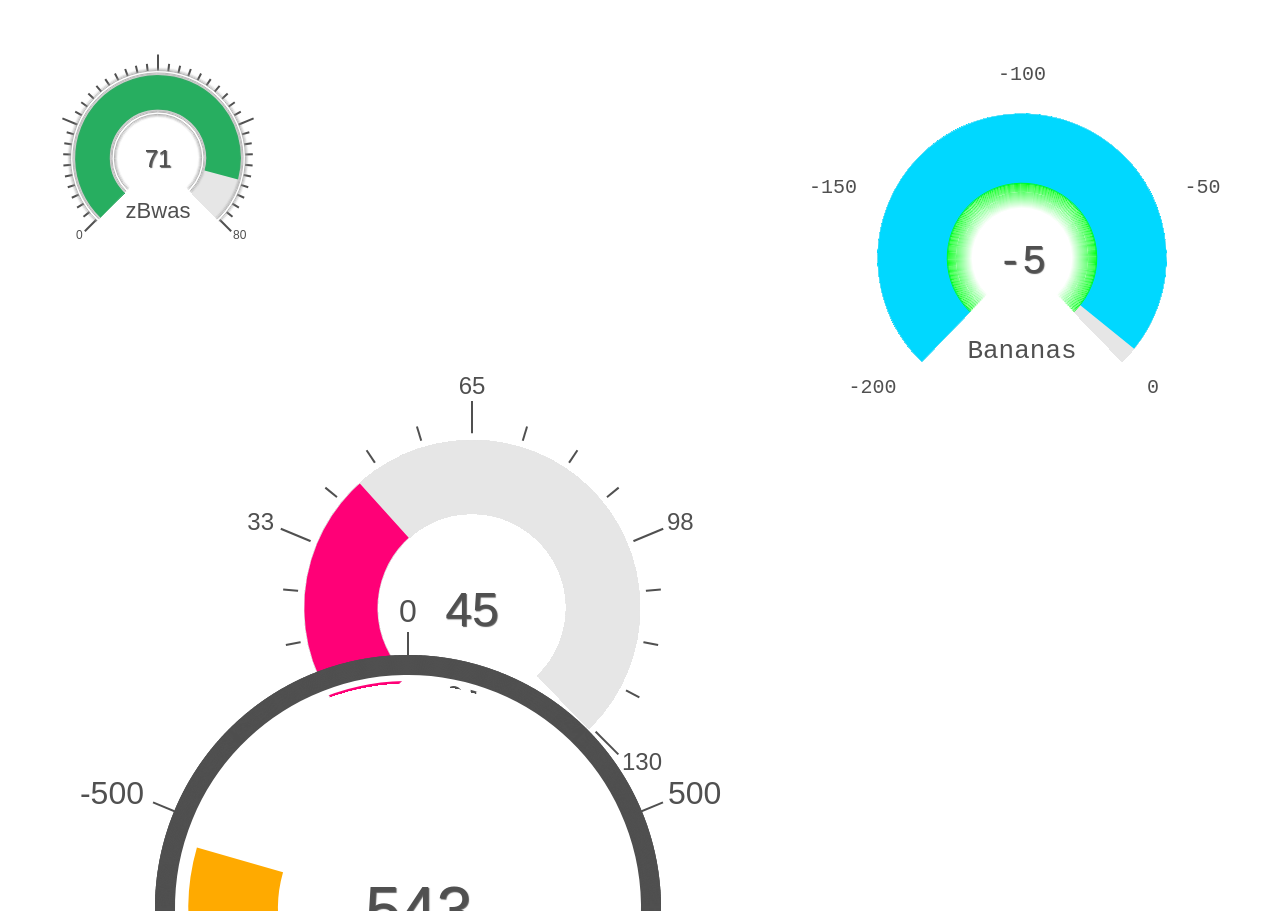
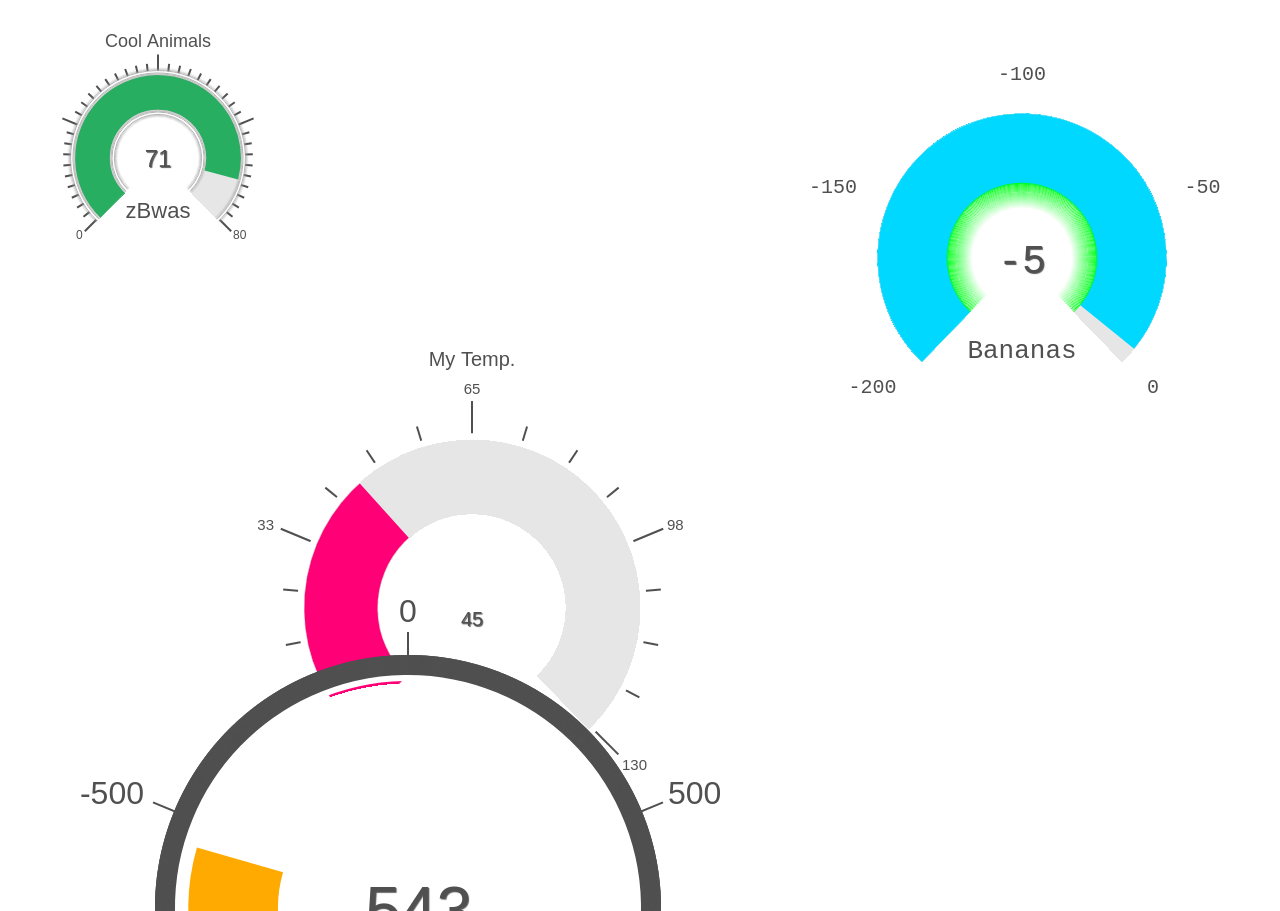
Before and after one commit to dezman/cGauge, a plain HTML site: page index.html in a window 1280 px wide. Shown: the top 911 px of the page. Drawn offline with nearby package versions, Linux system fonts and the light colour scheme.

Commit message:
added title option as well as titleOffset and various fontSize options

```diff
--- a/cGauge.js
+++ b/cGauge.js
@@ -14,17 +14,24 @@ var cGauge = function(options) {
 
   var
     node            = options.node,
-    unit            = options.unit        || '',
-    value           = options.value       || 0,
-    arcColor        = options.arcColor    || '#27AE60',
-    arcWidth        = options.arcWidth    || 1,
-    fillColor       = options.fillColor   || 'rgb(230, 230, 230)',
-    font            = options.font        || 'sans-serif',
-    fontColor       = options.fontColor   || 'rgb(80, 80, 80)',
-    tickColor       = options.tickColor   || 'rgb(80,80,80)',
-    noShadows       = options.noShadows   || false,
-    minValue        = options.minValue    || 0,
-    maxValue        = options.maxValue   === undefined ? findGoodMax(value) : options.maxValue,
+    fontSize        = options.fontSize,
+    valueFontSize   = options.valueFontSize || fontSize,
+    titleFontSize   = options.titleFontSize || fontSize,
+    unitFontSize    = options.unitFontSize  || fontSize,
+    perimFontSize   = options.perimFontSize || fontSize,
+    title           = options.title         || '',
+    titleOffset     = options.titleOffset   || [0, 0],
+    unit            = options.unit          || '',
+    value           = options.value         || 0,
+    arcColor        = options.arcColor      || '#27AE60',
+    arcWidth        = options.arcWidth      || 1,
+    fillColor       = options.fillColor     || 'rgb(230, 230, 230)',
+    font            = options.font          || 'sans-serif',
+    fontColor       = options.fontColor     || 'rgb(80, 80, 80)',
+    tickColor       = options.tickColor     || 'rgb(80,80,80)',
+    noShadows       = options.noShadows     || false,
+    min             = options.min           || 0,
+    max             = options.max        === undefined ? findGoodMax(value) : options.max,
     center          = options.center     === undefined ? true               : options.center,
     outerSpace      = options.outerSpace === undefined ? 0.4                : options.outerSpace,
     innerSpace      = options.innerSpace === undefined ? 0.4                : options.innerSpace,
@@ -32,7 +39,7 @@ var cGauge = function(options) {
     outerNums       = options.outerNums  === undefined ? true               : options.outerNums,
     minNum          = options.minNum     === undefined ? true               : options.minNum,
     maxNum          = options.maxNum     === undefined ? true               : options.maxNum,
-    valueRange      = maxValue - minValue,
+    valueRange      = max - min,
     shadowColor     = 'rgb(155, 155, 155)',
     shadowSize      = 0.15,
 
@@ -53,7 +60,8 @@ var cGauge = function(options) {
     offset          = 134,
     preValForGauge  = 0,
     preVal          = 0,
-    preValSteps     = 0;
+    preValSteps     = 0
+  ;
 
     // shadow options / defaults
 
@@ -84,22 +92,29 @@ var cGauge = function(options) {
     }
   }
 
-    var shadow1 = options.shadow1;
-    var shadow2 = options.shadow2;
-    var shadow3 = options.shadow3;
-    var shadow4 = options.shadow4;
+  var
+    shadow1 = options.shadow1,
+    shadow2 = options.shadow2,
+    shadow3 = options.shadow3,
+    shadow4 = options.shadow4
+  ;
 
 
   // Warnings
   if (document.contains && !document.contains(node)) {
     console.warn('cGauge DOM node not properly defined!');
   }
+  if (W < 1) {
+    console.warn("Your cGauge has a size of 0! You probably just need to set the width and height of the parent element. If this doesn't work, consider looking up offsetWidth, which can sometimes return 0.");
+  }
 
   // Initialize canvases and contexts
-  var ctx  = createCanvas(1, W, H),
+  var
+    ctx  = createCanvas(1, W, H),
     ctx2 = createCanvas(2, W, H),
     ctx3 = createCanvas(3, W, H),
-      ctx4 = createCanvas(4, W, H);
+    ctx4 = createCanvas(4, W, H)
+  ;
 
   function createCanvas(num, width, height) {
     var left = 0, top = 0;
@@ -121,12 +136,15 @@ var cGauge = function(options) {
     var val_dist = normalizeValue(value);
     setGauge(val_dist[0], val_dist[1], value);
   };
-  this.setMaxValue = function(maxValue) {
-    updateMaxAndPerimeterValues(maxValue);
+  this.setMaxValue = function(max) {
+    updateMaxAndPerimeterValues(max);
   };
   this.setUnit = function(unit) {
     updateUnit(unit);
   };
+  this.setTitle = function(title) {
+    updateTitle(title);
+  }
 
   // Main
   // Outer radiant lines
@@ -161,9 +179,11 @@ var cGauge = function(options) {
   if (value !== undefined)
     this.setValue(value);
   if (value !== undefined)
-    this.setMaxValue(maxValue);
+    this.setMaxValue(max);
   if (value !== undefined)
     this.setUnit(unit);
+  if (title !== '')
+    this.setTitle(title);
 
   function findGoodMax(x) {
     var y = Math.pow(10, x.toString().length - 1);
@@ -175,12 +195,12 @@ var cGauge = function(options) {
 
   function normalizeValue(val){
     var valForGauge;
-    if (val < minValue) {
+    if (val < min) {
       valForGauge = 0;
     }
     else {
-      var totalRange = Math.abs(minValue - maxValue);
-      var computedVal = Math.abs(minValue - val);
+      var totalRange = Math.abs(min - max);
+      var computedVal = Math.abs(min - val);
       valForGauge = Math.round((computedVal * 272) / totalRange);
     }
 
@@ -190,19 +210,19 @@ var cGauge = function(options) {
     return [valForGauge, distance];
   }
 
-  function updateMaxAndPerimeterValues(maxValue) {
-    var fontSize     = Math.round(W * 0.04);
-    ctx.font         = fontSize + 'px ' + font;
+  function updateMaxAndPerimeterValues(max) {
+    var fontSize     = perimFontSize || Math.round(W * 0.04) + 'px';
+    ctx.font         = fontSize + ' ' + font;
     ctx.fillStyle    = fontColor;
-    var text1_4      = '' + Math.round((valueRange / 4) + minValue);
-    var text2_4      = '' + Math.round((valueRange / 2) + minValue);
-    var text3_4      = '' + Math.round((valueRange * 3 / 4)  + minValue);
+    var text1_4      = '' + Math.round((valueRange / 4) + min);
+    var text2_4      = '' + Math.round((valueRange / 2) + min);
+    var text3_4      = '' + Math.round((valueRange * 3 / 4)  + min);
     var text1_4Width = ctx.measureText(text1_4).width;
     var text2_4Width = ctx.measureText(text2_4).width;
-    if (maxNum) { ctx.fillText(maxValue, W * 0.75, W * 0.77); }
+    if (maxNum) { ctx.fillText(max, W * 0.75, W * 0.77); }
     if (minNum) {
-      var minValueWidth = ctx.measureText(minValue).width;
-      ctx.fillText(minValue, W * 0.249 - minValueWidth, W * 0.77);
+      var minValueWidth = ctx.measureText(min).width;
+      ctx.fillText(min, W * 0.249 - minValueWidth, W * 0.77);
     }
     if (outerNums) {
       ctx.fillText(text1_4, W * 0.17 - text1_4Width, W * 0.37);
@@ -214,8 +234,8 @@ var cGauge = function(options) {
   function updateCenterText(val) {
     ctx4.clearRect(0, 0, W, H);
     ctx4.fillStyle     = fontColor;
-    var fontSize       = Math.round(W * 0.08);
-    ctx4.font          = fontSize + 'px ' + font;
+    var fontSize       = valueFontSize || Math.round(W * 0.08) + 'px';
+    ctx4.font          = fontSize + ' ' + font;
     var text           = '' + val;
     var text_width     = ctx4.measureText(text).width;
     ctx4.shadowColor   = "rgb(90,90,90)";
@@ -229,10 +249,19 @@ var cGauge = function(options) {
     var text      = '' + unit;
     var space     = W * 0.22;
     var maxSize   = Math.round(W * 0.1);
-    ctx.font      = getGoodFontSize(ctx, text, space, font, maxSize);
+    ctx.font      = unitFontSize ? unitFontSize + 'px ' + font : getGoodFontSize(ctx, text, space, font, maxSize);
     ctx.fillStyle = fontColor;
     var textWidth = ctx.measureText(text).width;
-    ctx.fillText(text, W * 0.5 - textWidth/2, W * 0.5 + W * 0.2); // to center text
+    ctx.fillText(text, W * 0.5 - textWidth/2, W * 0.7); // to center text
+  }
+
+  function updateTitle(title) {
+    var text = '' + title;
+    var space = W * .90;
+    ctx.font  = titleFontSize ? titleFontSize + ' ' + font : getGoodFontSize(ctx, text, space, font, W * 0.12);
+    ctx.fillStyle = fontColor;
+    var textWidth = ctx.measureText(text).width;
+    ctx.fillText(text, (W * 0.5 - textWidth/2) + titleOffset[0], (W * 0.13) + titleOffset[1]); // to center text
   }
 
   function getGoodFontSize(ctx, text, space, font, maxSize) {
--- a/index.html
+++ b/index.html
@@ -47,23 +47,31 @@
 // Here is a list of all the available options for cGauge and their default values.
 
 var defaultOptions = {
-  unit: '',
-  value     : 0,
-  maxValue  : 100,                          // actually defaults to function findGoodMax(value);
-  arcColor  : '#27AE60',
-  arcWidth  : 1,
-  font      : 'sans-serif',
-  fillColor : 'rgb(230, 230, 230)',
-  fontColor : 'rgb(80, 80, 80)',
-  tickColor : 'rgb(80,80,80)',
-  outerSpace: 0.4,
-  innerSpace: 0.4,
-  ticks     : 40,                           // If not evenly divisible by 4, long ticks will be omitted.
-  outerNums : true,
-  minNum    : true,
-  maxNum    : true,
-  center    : true,                         // centers gauge within containing element
-  noShadows : false,
+  unit         : '',
+  title        : '',
+  titleOffset  : [0, 0],                    // [x, y] offset, numbers only
+  fontSize     : '',                        // you must specify units i.e. '12px'
+  valueFontSize: '',                        // defaults to fontSize if defined
+  titleFontSize: '',
+  unitFontSize : '',
+  perimFontSize: '',
+  value        : 0,
+  min          : 0,
+  max          : 100,                       // actually defaults to function findGoodMax(value);
+  arcColor     : '#27AE60',
+  arcWidth     : 1,
+  font         : 'sans-serif',
+  fillColor    : 'rgb(230, 230, 230)',
+  fontColor    : 'rgb(80, 80, 80)',
+  tickColor    : 'rgb(80,80,80)',
+  outerSpace   : 0.4,
+  innerSpace   : 0.4,
+  ticks        : 40,                        // If not evenly divisible by 4, long ticks will be omitted.
+  outerNums    : true,
+  minNum       : true,
+  maxNum       : true,
+  center       : true,                      // centers gauge within containing element
+  noShadows    : false,
   shadow1: {                                // Shadows are ordered 1-4 from outermost to innermost,
     size : .15,
     color: 'rgb(155, 155, 155)'             // Must be rgb or hex code, css color-names will not work.
@@ -86,6 +94,8 @@ var defaultOptions = {
 
 var options1 = {
     node: document.getElementById('gauge1'),
+    title: 'Cool Animals',
+    titleFontSize: '18px',
     unit: 'zBwas',
     value: 71,
     outerNums: false
@@ -102,8 +112,8 @@ setInterval(function(){
 var options2 = {
     unit: 'Bananas',
     value: -5,
-    minValue: -200,
-    maxValue: 0,
+    min: -200,
+    max: 0,
     arcColor: '#00d8ff',
     innerSpace: 0,
     ticks: 0,
@@ -124,9 +134,15 @@ setInterval(function(){
 var options3 = {
     value: 45,
     ticks: 16,
-    maxValue: 130,
+    max: 130,
     arcColor: '#ff0077',
     unit: '°F',
+    perimFontSize: '15px',
+    unitFontSize: '5px',
+    valueFontSize: '20px',
+    titleFontSize: '20px',
+    title: 'My Temp.',
+    titleOffset: [0, -20],
     // outerNums: false,
     // minNum: false,
     // maxNum: false,
@@ -137,7 +153,7 @@ var options3 = {
 var gauge3 = $('#gauge3').cGauge(options3);
 
 setInterval(function(){
-    gauge3.setValue(Math.round(Math.random() * options3.maxValue));
+    gauge3.setValue(Math.round(Math.random() * options3.max));
 }, 8542);
 
 var options4 = {
@@ -147,8 +163,8 @@ var options4 = {
     arcColor: '#ffaa00',
     arcWidth: .8,
     fillColor: 'white',
-    maxValue: 1000,
-    minValue: -1000,
+    max: 1000,
+    min: -1000,
     ticks: 1600,
     noShadows: true
 }
@@ -156,7 +172,7 @@ var options4 = {
 var gauge4 = $('#gauge4').cGauge(options4);
 
 setInterval(function(){
-    gauge4.setValue(Math.round((Math.random() * options4.maxValue * 2)) - options4.maxValue);
+    gauge4.setValue(Math.round((Math.random() * options4.max * 2)) - options4.max);
 }, 9562);
 
 </script>
```
Also changed, not shown: readme.md. Lines whose indentation alone changed are shown as unchanged.
